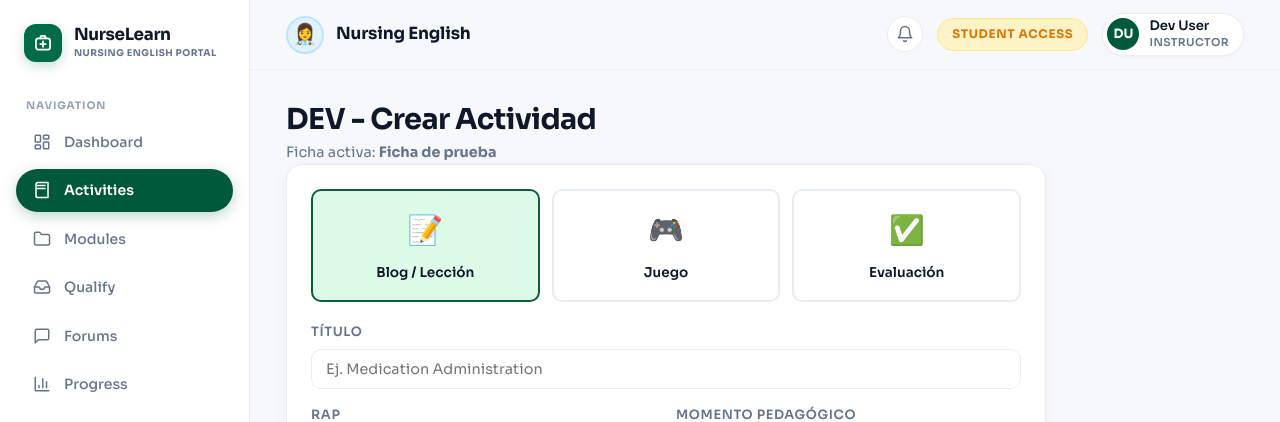
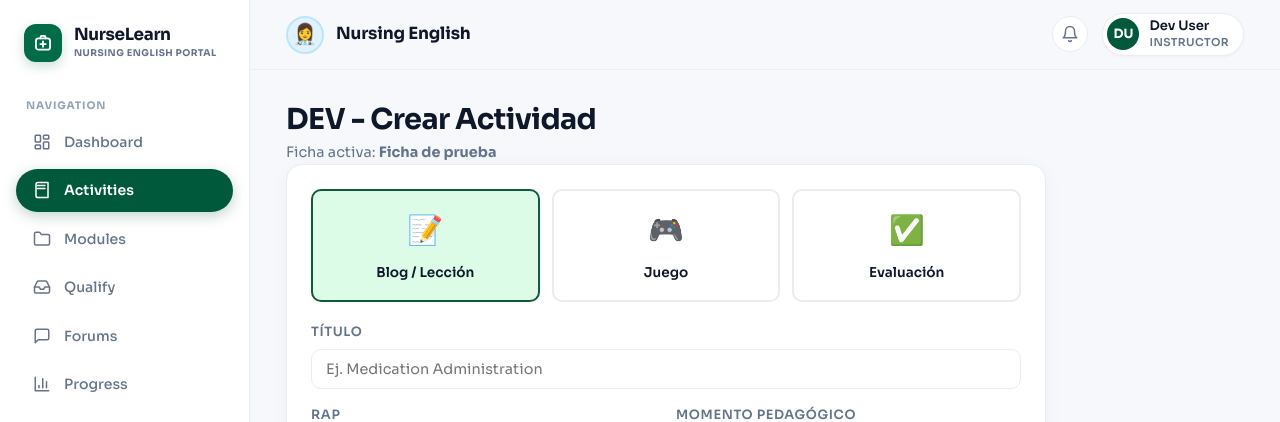
Before and after one commit to sahiramvs162007-oss/Nurselearn, a Node server app: page /dev/crear-actividad in a window 1280 px wide. Shown: the top 422 px of the page. Run offline with Node 20, Linux system fonts and the light colour scheme; data that the repository does not hold is empty; some libraries are stand-ins or nearby versions.

Commit message:
style: remover boton STUDENT ACCESS del topbar

```diff
--- a/views/partials/topbar.ejs
+++ b/views/partials/topbar.ejs
@@ -19,9 +19,6 @@
       <% } %>
     </a>
 
-    <a href="/aprendiz" class="topbar-student-pill" title="Vista de aprendiz">
-      STUDENT ACCESS
-    </a>
 
     <div class="user-avatar-pill">
       <%
```
